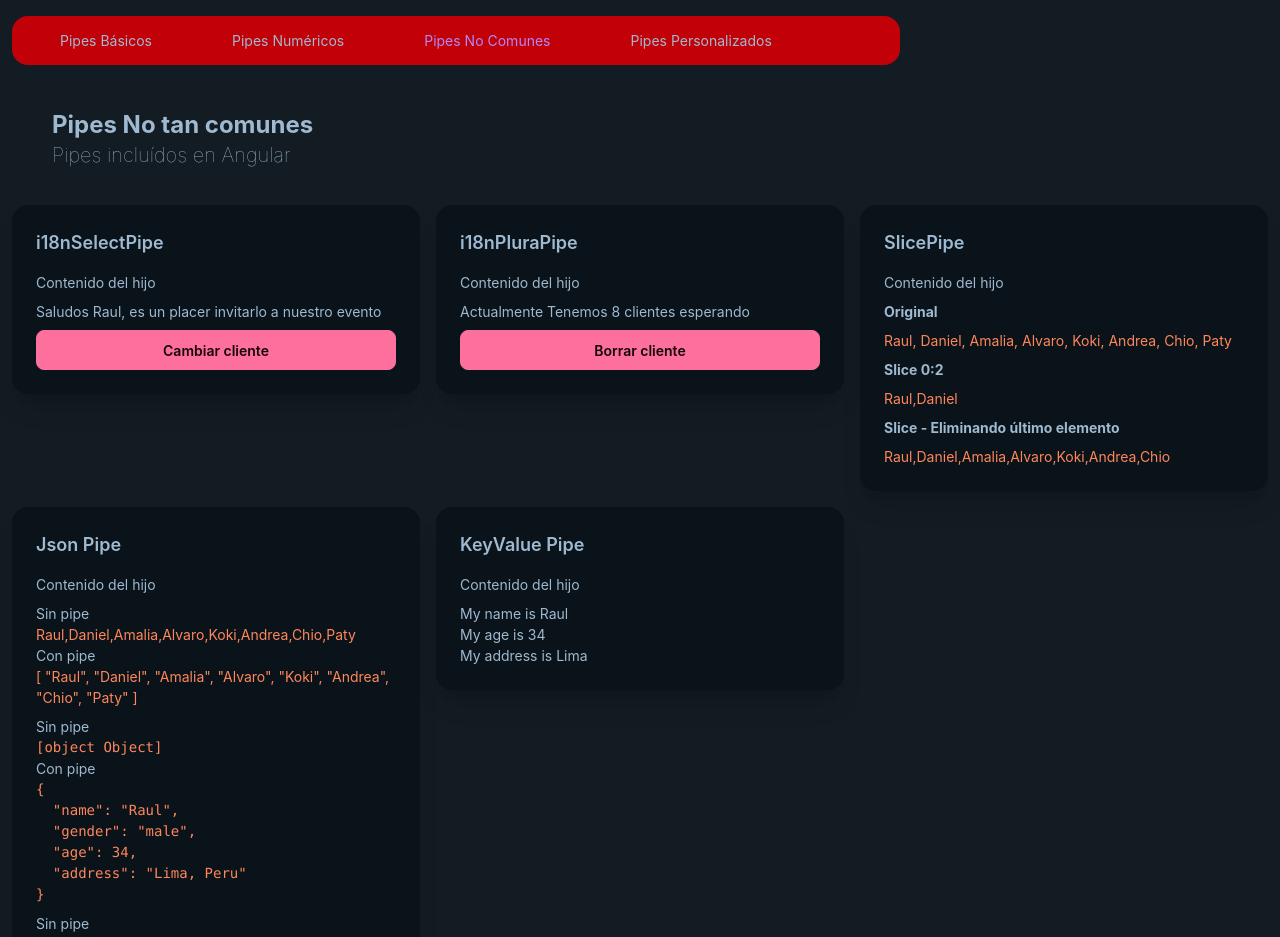
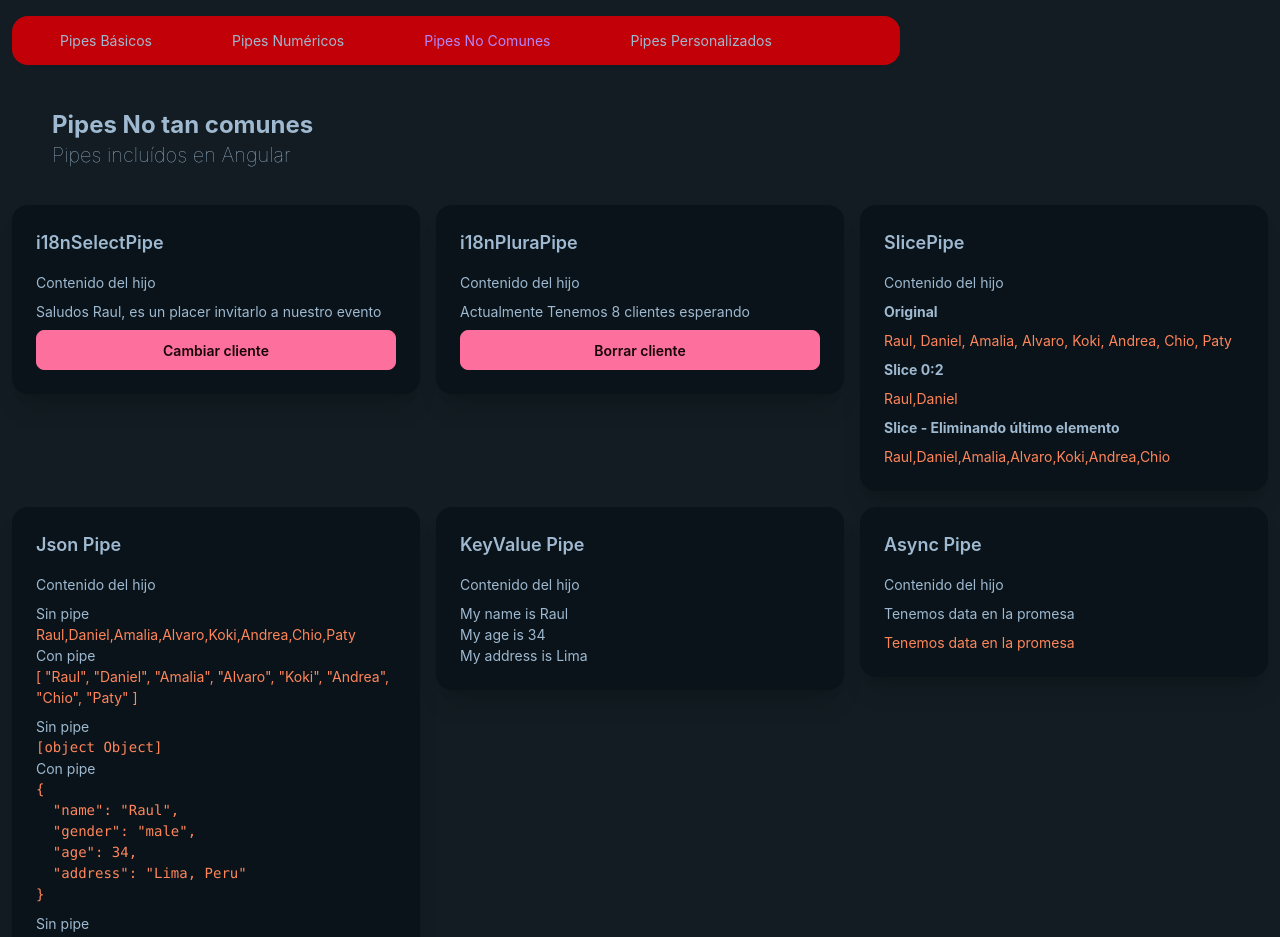
Before and after one commit to raulsr92/project-raulsanz-pipes, an Angular app: page /uncommon in a window 1280 px wide. Shown: the top 937 px of the page. Built offline with nearby package versions, Linux system fonts and the light colour scheme.

Commit message:
Clase 162 Async Pipe

```diff
--- a/src/app/pages/uncommon-page/uncommon-page.html
+++ b/src/app/pages/uncommon-page/uncommon-page.html
@@ -82,4 +82,13 @@
     </ul>
   </app-card>
 
+  <app-card title="Async Pipe">
+
+    <p>{{promiseValue | async}}</p>
+
+    @if (promiseValue | async; as value) {
+      <p class="text-primary">{{value}}</p>
+    }
+  </app-card>
+
 </div>
--- a/src/app/pages/uncommon-page/uncommon-page.ts
+++ b/src/app/pages/uncommon-page/uncommon-page.ts
@@ -1,6 +1,6 @@
 import { Component, signal } from '@angular/core';
 import { Card } from '../../components/card/card';
-import { I18nSelectPipe, I18nPluralPipe, SlicePipe, JsonPipe, KeyValuePipe } from '@angular/common';
+import { I18nSelectPipe, I18nPluralPipe, SlicePipe, JsonPipe, KeyValuePipe, AsyncPipe } from '@angular/common';
 
 const cliente1={
   name: 'Raul',
@@ -18,7 +18,7 @@ const cliente2={
 
 @Component({
   selector: 'app-uncommon-page',
-  imports: [Card, I18nSelectPipe, I18nPluralPipe, SlicePipe, JsonPipe, KeyValuePipe],
+  imports: [Card, I18nSelectPipe, I18nPluralPipe, SlicePipe, JsonPipe, KeyValuePipe, AsyncPipe],
   templateUrl: './uncommon-page.html',
 })
 export default class UncommonPage {
@@ -73,6 +73,17 @@ export default class UncommonPage {
       address: 'Lima'
     }
 
+    //Async Pipe
+
+    promiseValue: Promise<string> = new Promise( (resolve, reject)=>{
+
+       setTimeout(() => {
+          resolve("Tenemos data en la promesa");
+          console.log("promesa finalizada")
+        }, 3500);
+
+    })
+
 
 
 }
```
